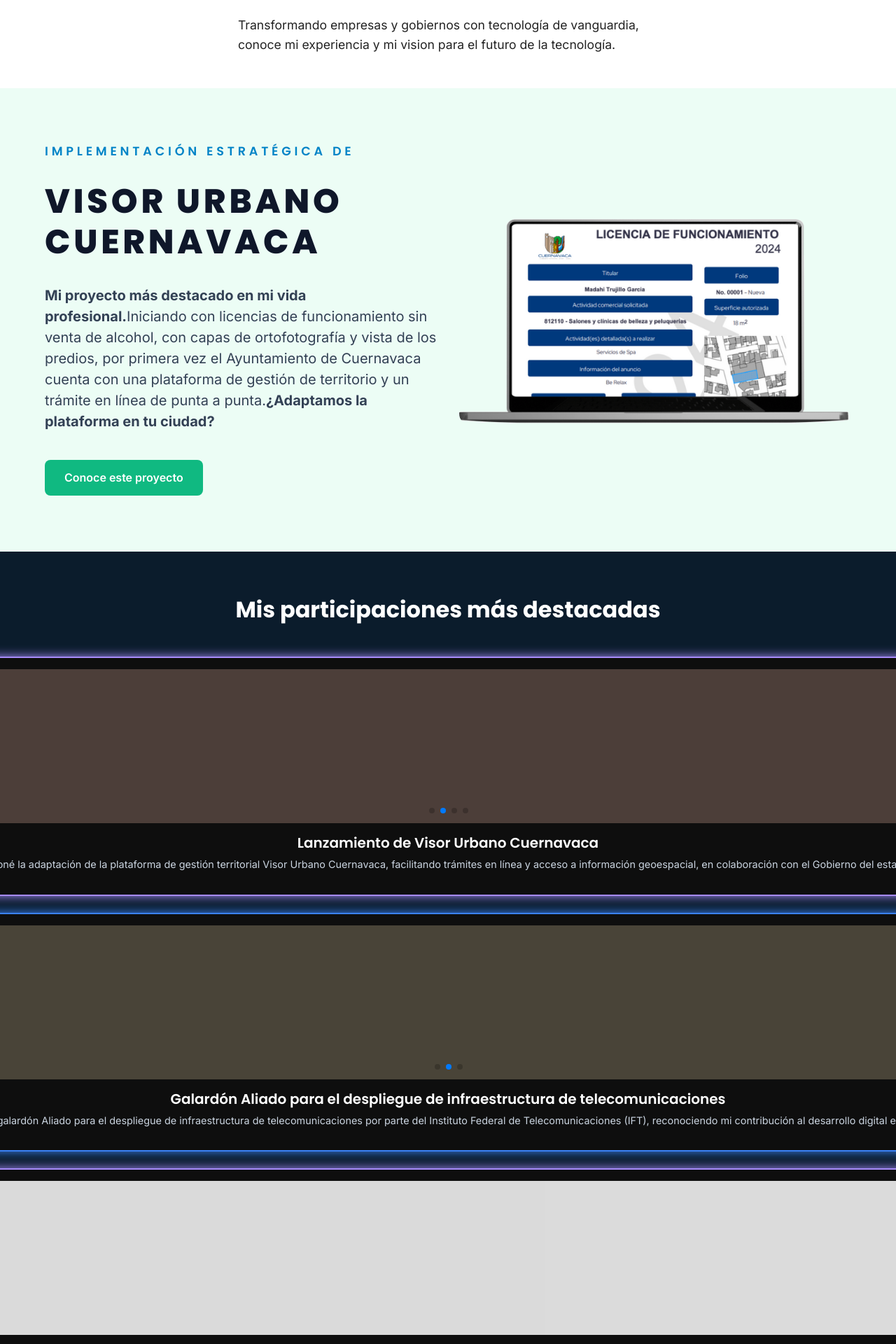
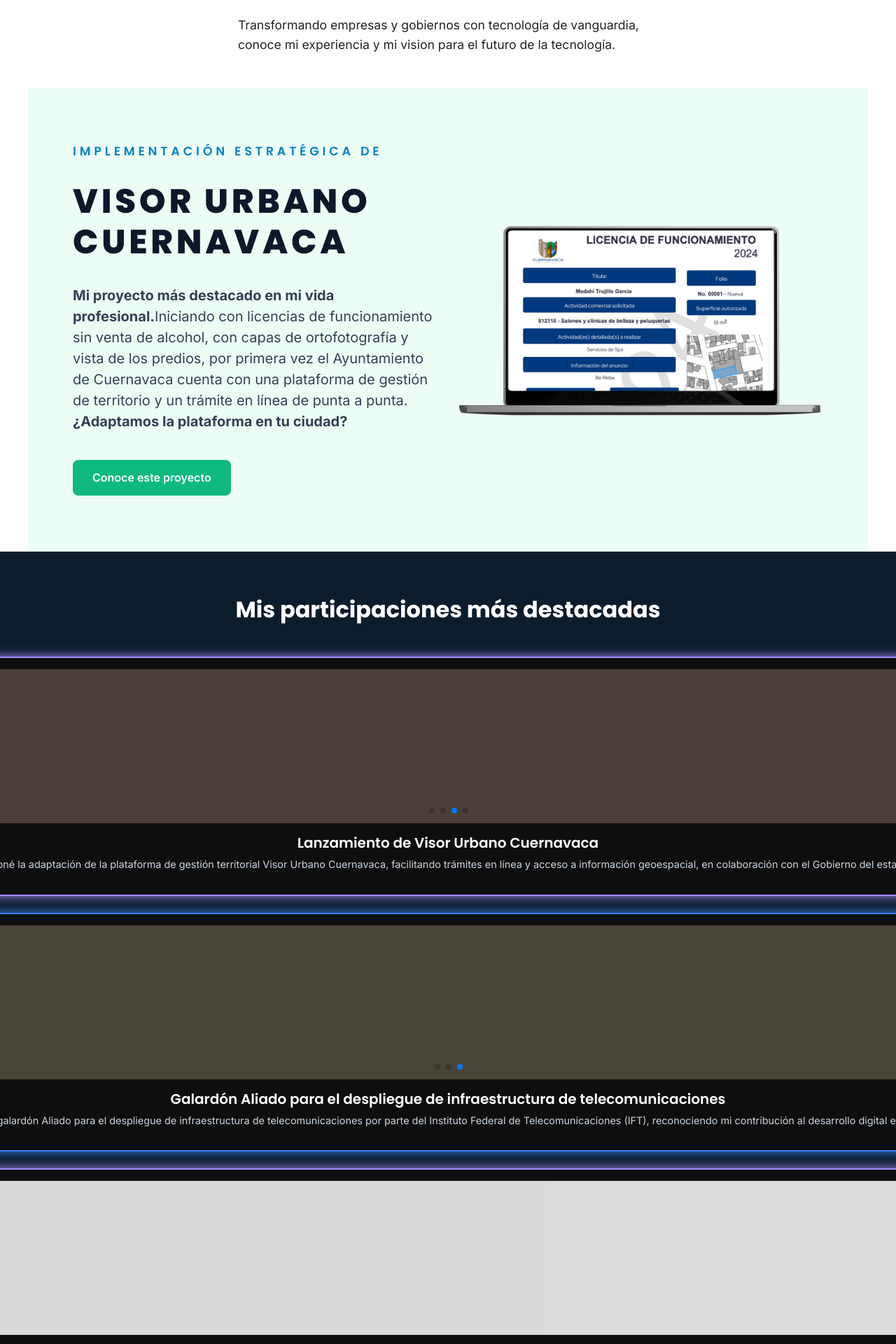
Before and after one commit to FerDeGante/De-Gante, a Next.js app: page / in a window 1280 px wide. Shown: the part 1220-3140 px from the top of the page at 70% size. Built offline with nearby package versions, Linux system fonts and the light colour scheme.

Commit message:
Improve desktop layout

```diff
--- a/src/app/globals.css
+++ b/src/app/globals.css
@@ -8,6 +8,7 @@
 body {
   font-family: 'Inter', sans-serif;
 }
+
 
 h1, h2, h3, h4, h5, h6, .hero-title, .projects-title, .services-title, .contact-title {
   font-family: 'Poppins', sans-serif;
@@ -117,8 +118,9 @@
   background-color: #ecfdf5; /* tono verde menta suave */
   flex-wrap: wrap;
   gap: 2rem;
-    overflow-x: hidden; /* ✅ evita scroll horizontal */
-
+  overflow-x: hidden; /* ✅ evita scroll horizontal */
+  max-width: 1200px;
+  margin: 0 auto;
 }
 
 .strategic-left {
@@ -242,8 +244,10 @@
 .participations-grid {
   display: grid;
   gap: 2rem;
-  grid-template-columns: repeat(auto-fit, minmax(280px, 1fr));
+  grid-template-columns: repeat(auto-fill, minmax(280px, 1fr));
   justify-content: center;
+  max-width: 1200px;
+  margin: 0 auto;
 }
 
 .participation-card {
@@ -259,7 +263,7 @@
 }
 
 .participation-img {
-    max-height: 220px;
+  height: 220px;
   object-fit: cover;
   width: 100%;
 }
@@ -325,8 +329,10 @@
 .projects-grid {
   display: grid;
   gap: 2rem;
-  grid-template-columns: repeat(auto-fit, minmax(260px, 1fr));
+  grid-template-columns: repeat(auto-fill, minmax(260px, 1fr));
   justify-content: center;
+  max-width: 1200px;
+  margin: 0 auto;
 }
 
 .project-card {
@@ -375,6 +381,8 @@
   grid-template-columns: repeat(auto-fit, minmax(220px, 1fr));
   gap: 2rem;
   justify-content: center;
+  max-width: 1200px;
+  margin: 0 auto;
 }
 
 .service-card {
@@ -506,6 +514,8 @@
   align-items: stretch;
   gap: 2rem;
   flex-wrap: wrap;
+  max-width: 1200px;
+  margin: 0 auto;
 }
 
 .opensource-card {
```
